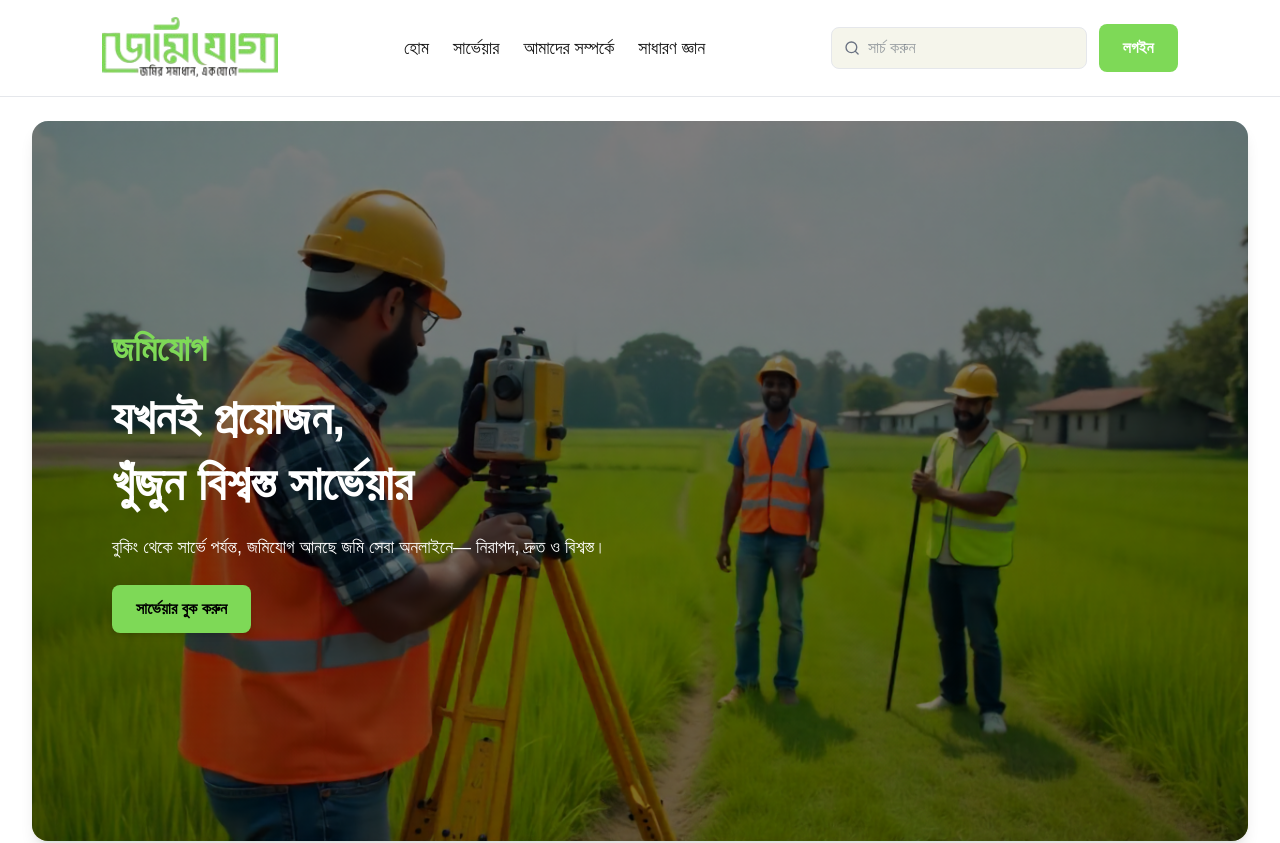
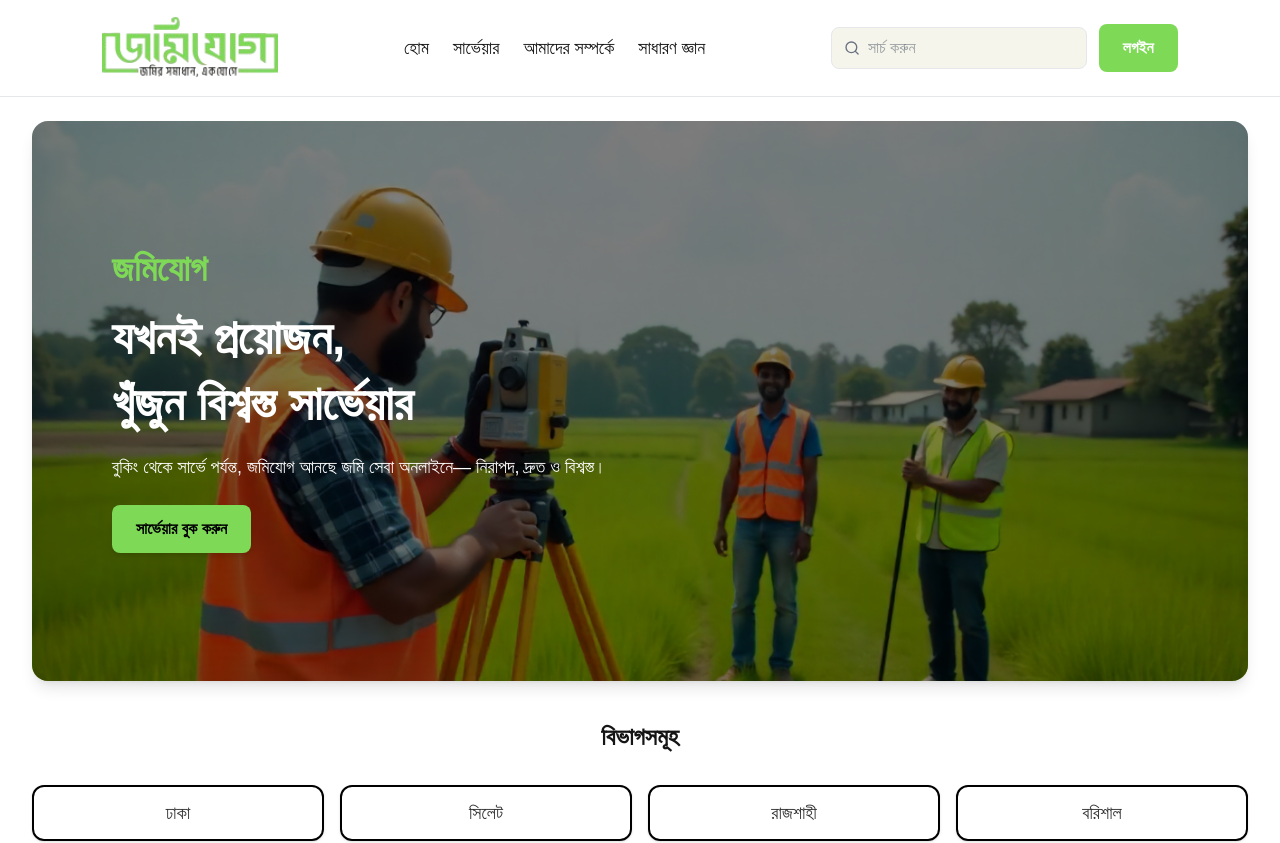
Before and after one commit to safinelahi/BD-land-surveyor, a React (Vite) app: page / in a window 1280 px wide. Shown: the top 843 px of the page. Built offline with nearby package versions, Linux system fonts and the light colour scheme.

Commit message:
some changes in hero section

```diff
--- a/src/components/pages/Home.jsx
+++ b/src/components/pages/Home.jsx
@@ -13,14 +13,14 @@ const Home = () => {
       {/*  Navbar  */}
       <Navbar />
 
-      {/* ✅ Hero Section */}
+      {/* Hero Section */}
       <div className="relative mt-6 px-4 sm:px-8">
         {/* Background Image */}
-        <div className="relative w-full h-[60vh] sm:h-[75vh] lg:h-[90vh] rounded-2xl overflow-hidden shadow-lg">
+        <div className="relative w-full h-[35vh] sm:h-[55vh] lg:h-[70vh] rounded-2xl overflow-hidden shadow-lg">
           <img
             src={heroImage2}
             alt="Hero"
-            className="absolute inset-0 w-full h-full object-cover"
+            className="absolute inset-0 w-full h-full object-cover object-top"
           />
 
           {/* Dark Overlay */}
```
